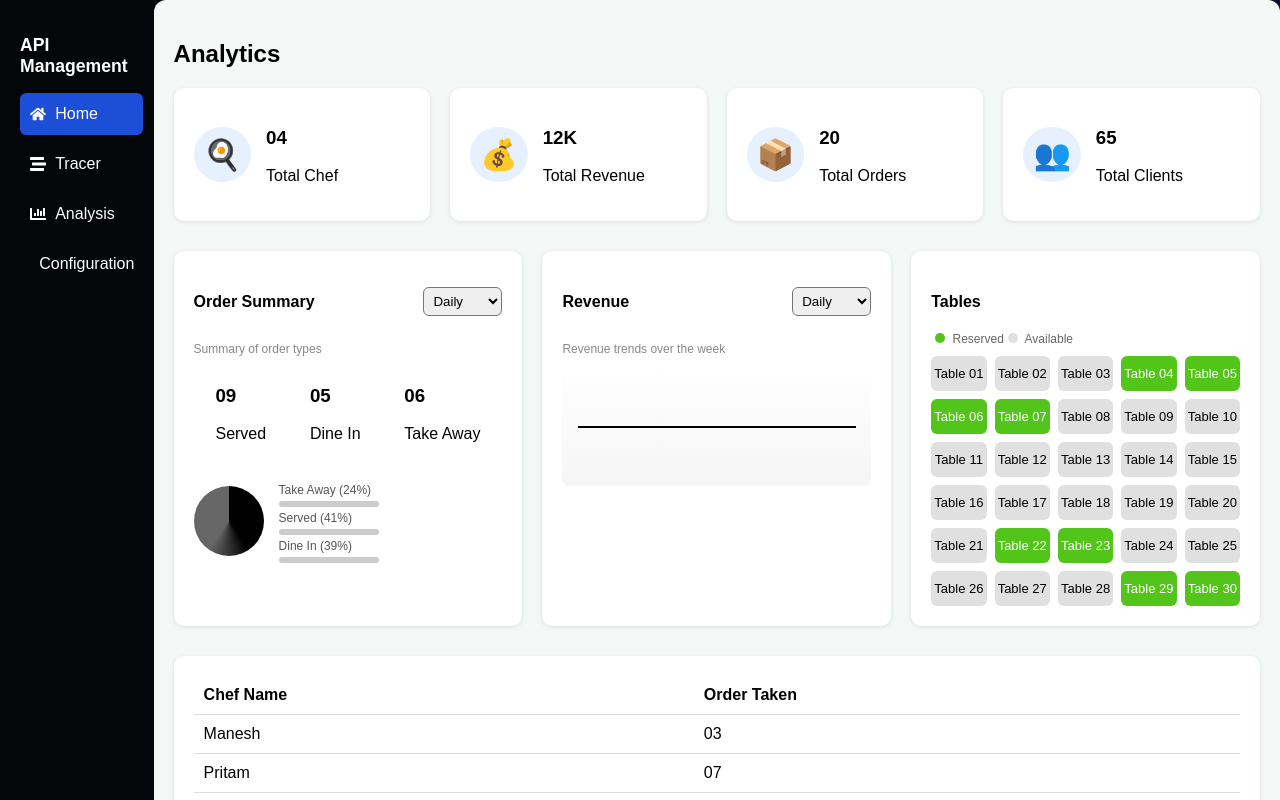
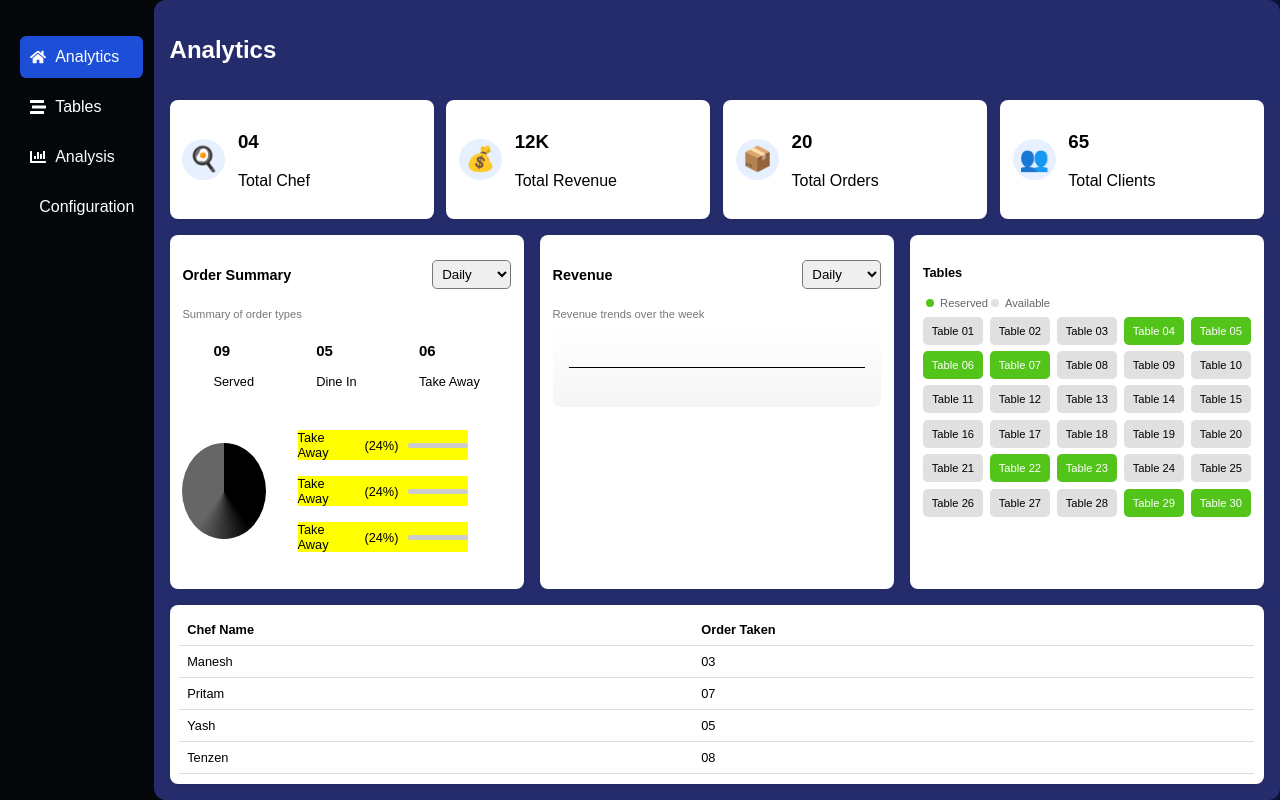
Before and after one commit to Sourav-Sharma-001/Final-Eva, a React (Vite) app in the folder Frontend/my-app/: page / in a window 1280 px wide. Built offline with nearby package versions, Linux system fonts and the light colour scheme.

Commit message:
fixing analytics

```diff
--- a/Frontend/my-app/src/Components/Pages/Analytics/Analytics.css
+++ b/Frontend/my-app/src/Components/Pages/Analytics/Analytics.css
@@ -1,129 +1,160 @@
 .analytics-container {
   font-family: Arial, sans-serif;
-  background: #f3f7f5;
-  padding: 20px;
-  border-radius: 12px;
+  background-color: rgb(37, 44, 107);
+  color: white;
+  padding: 1rem;
+  border-radius: 0.75rem;
+  height: 100vh;
+  display: flex;
+  flex-direction: column;
+  justify-content: space-between;
+  box-sizing: border-box;
+  overflow: hidden;
+  gap: 1rem;
 }
 
 .title {
-  margin-bottom: 20px;
+  font-size: clamp(1rem, 2vw, 1.5rem);
+  text-align: left;
 }
 
 .stats {
   display: flex;
-  gap: 20px;
-  margin-bottom: 30px;
+  justify-content: space-between;
+  gap: 0.8rem;
+  flex-wrap: wrap;
 }
 
 .stat-box {
   flex: 1;
+  min-width: 10rem;
+  background: #fff;
+  color: #000;
+  border-radius: 0.5rem;
+  padding: 0.8rem;
+  box-shadow: 0 0.05rem 0.2rem rgba(0, 0, 0, 0.1);
   display: flex;
   align-items: center;
-  background: #fff;
-  border-radius: 10px;
-  padding: 20px;
-  box-shadow: 0 1px 4px rgba(0,0,0,0.1);
-  gap: 15px;
+  gap: 0.8rem;
 }
 
 .icon {
-  font-size: 30px;
+  font-size: 1.5rem;
   background: #e6f0ff;
   border-radius: 50%;
-  padding: 10px;
+  padding: 0.4rem;
 }
 
 .middle-section {
   display: grid;
-  grid-template-columns: 1fr 1fr 1fr;
-  gap: 20px;
-  margin-bottom: 30px;
+  grid-template-columns: repeat(3, 1fr);
+  gap: 1rem;
+  flex: 1;
+  min-height: 0;
 }
 
 .card {
   background: #fff;
-  border-radius: 10px;
-  padding: 20px;
-  box-shadow: 0 1px 4px rgba(0,0,0,0.1);
+  color: #000;
+  border-radius: 0.5rem;
+  padding: 0.8rem;
+  box-shadow: 0 0.05rem 0.2rem rgba(0, 0, 0, 0.1);
+  overflow: hidden;
+  font-size: 0.8rem;
 }
 
 .header {
   display: flex;
   justify-content: space-between;
   align-items: center;
+  font-size: 0.9rem;
 }
 
 select {
-  padding: 5px;
-  border-radius: 6px;
+  padding: 0.3rem;
+  border-radius: 0.3rem;
 }
 
 .desc {
-  font-size: 12px;
-  color: #888;
-  margin: 10px 0;
+  font-size: 0.7rem;
+  color: #777;
+  margin: 0.4rem 0;
 }
 
 .order-stats {
   display: flex;
   justify-content: space-around;
-  margin-bottom: 20px;
+  margin-bottom: 0.8rem;
 }
 
 .pie {
   display: flex;
   align-items: center;
-  gap: 15px;
+  gap: 2rem;
 }
 
 .circle {
-  width: 70px;
-  height: 70px;
+  width: 8rem;
+  height: 6rem;
   border-radius: 50%;
   background: conic-gradient(#000 40%, #666 60%);
 }
 
+.bar{
+  width: 100%;
+}
+
+.bar-block{
+  width: 80%;
+  gap: 0.6rem;
+  margin: 1rem 0;
+  display: flex;
+  justify-content: space-between;
+  place-items: center;
+  background-color: yellow;
+}
+
 .bar p {
-  font-size: 12px;
-  color: #555;
-  margin: 4px 0;
+  font-size: 0.7rem;
+  color: #444;
+  margin: 0.2rem 0;
 }
 
 .bar-line {
-  height: 6px;
-  width: 100px;
+  height: 0.3rem;
+  width: 4rem;
   background: #ccc;
-  border-radius: 3px;
+  border-radius: 0.2rem;
 }
 
 .graph {
-  height: 120px;
+  height: 5rem;
   position: relative;
   background: linear-gradient(to top, #f5f5f5, #fff);
-  border-radius: 8px;
+  border-radius: 0.4rem;
 }
 
 .line {
   position: absolute;
   width: 90%;
-  height: 2px;
+  height: 0.1rem;
   background: black;
   top: 50%;
   left: 5%;
 }
 
 .tables .legend {
-  font-size: 12px;
+  font-size: 0.7rem;
   color: #666;
-  margin-bottom: 10px;
+  margin-bottom: 0.5rem;
 }
 
 .dot {
   display: inline-block;
-  width: 10px;
-  height: 10px;
+  width: 0.5rem;
+  height: 0.5rem;
   border-radius: 50%;
-  margin: 0 4px;
+  margin: 0 0.2rem;
 }
 
 .reserved {
@@ -137,20 +168,28 @@ select {
 .table-grid {
   display: grid;
   grid-template-columns: repeat(5, 1fr);
-  gap: 8px;
+  gap: 0.4rem;
 }
 
 .table {
   text-align: center;
-  padding: 10px 0;
-  border-radius: 6px;
-  background: #e0e0e0;
-  font-size: 13px;
+  padding: 0.5rem 0;
+  border-radius: 0.3rem;
+  font-size: 0.7rem;
 }
 
 .table.reserved {
   background: #52c41a;
   color: white;
+}
+
+.chef-table {
+  background: #fff;
+  color: #000;
+  border-radius: 0.5rem;
+  padding: 0.6rem;
+  font-size: 0.8rem;
+  box-shadow: 0 0.05rem 0.2rem rgba(0, 0, 0, 0.1);
 }
 
 .chef-table table {
@@ -159,7 +198,8 @@ select {
   text-align: left;
 }
 
-.chef-table th, .chef-table td {
-  padding: 10px;
-  border-bottom: 1px solid #ddd;
+.chef-table th,
+.chef-table td {
+  padding: 0.5rem;
+  border-bottom: 0.05rem solid #ddd;
 }
--- a/Frontend/my-app/src/Components/Pages/Analytics/Analytics.jsx
+++ b/Frontend/my-app/src/Components/Pages/Analytics/Analytics.jsx
@@ -1,5 +1,5 @@
-import React from 'react'
-import './Analytics.css'
+import React from "react";
+import "./Analytics.css";
 
 export default function Analytics() {
   const chefs = [
@@ -7,10 +7,10 @@ export default function Analytics() {
     { name: "Pritam", orders: 7 },
     { name: "Yash", orders: 5 },
     { name: "Tenzen", orders: 8 },
-  ]
+  ];
 
-  const tables = Array.from({ length: 30 }, (_, i) => i + 1)
-  const reservedTables = [4, 5, 6, 7, 22, 23, 29, 30]
+  const tables = Array.from({ length: 30 }, (_, i) => i + 1);
+  const reservedTables = [4, 5, 6, 7, 22, 23, 29, 30];
 
   return (
     <div className="analytics-container">
@@ -75,12 +75,21 @@ export default function Analytics() {
           <div className="pie">
             <div className="circle"></div>
             <div className="bar">
-              <p>Take Away (24%)</p>
-              <div className="bar-line"></div>
-              <p>Served (41%)</p>
-              <div className="bar-line"></div>
-              <p>Dine In (39%)</p>
-              <div className="bar-line"></div>
+              <div className="bar-block">
+                <div>Take Away </div>
+                <div>(24%)</div>
+                <div className="bar-line"></div>
+              </div>
+              <div className="bar-block">
+                <div>Take Away </div>
+                <div>(24%)</div>
+                <div className="bar-line"></div>
+              </div>
+              <div className="bar-block">
+                <div>Take Away </div>
+                <div>(24%)</div>
+                <div className="bar-line"></div>
+              </div>
             </div>
           </div>
         </div>
@@ -140,5 +149,5 @@ export default function Analytics() {
         </table>
       </div>
     </div>
-  )
+  );
 }
--- a/Frontend/my-app/src/Components/Sidebar/Sidebar.jsx
+++ b/Frontend/my-app/src/Components/Sidebar/Sidebar.jsx
@@ -8,14 +8,14 @@ export default function Sidebar() {
 
   return (
     <aside className="sidebar">
-      <h2 className="logo">API Management</h2>
+
       <nav>
         <ul>
           <li className={location.pathname === "/" ? "active" : ""}>
-            <Link to="/"><FaHome /> Home</Link>
+            <Link to="/"><FaHome /> Analytics</Link>
           </li>
           <li className={location.pathname === "/tracer" ? "active" : ""}>
-            <Link to="/tracer"><FaStream /> Tracer</Link>
+            <Link to="/tracer"><FaStream /> Tables</Link>
           </li>
           <li className={location.pathname === "/analysis" ? "active" : ""}>
             <Link to="/analysis"><FaChartBar /> Analysis</Link>
```
